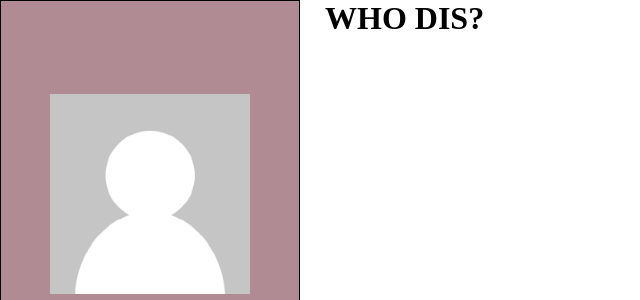
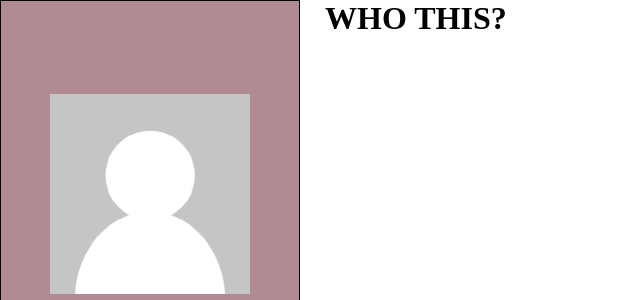
Before and after one commit to LoooMeN/reggio, a Flask app: page / in a window 1280 px wide. Shown: the top 300 px of the page, without its empty margins (0-640 px from the left). Run offline with Flask 2, Linux system fonts and the light colour scheme.

Commit message:
docker setup done

```diff
--- a/reggio/__init__.py
+++ b/reggio/__init__.py
@@ -2,7 +2,7 @@ from flask import Flask
 from flask_sqlalchemy import SQLAlchemy
 from flask_login import LoginManager
 
-from secret import *
+from reggio.secret import *
 
 
 connection_string = '%s://%s:%s@%s/%s' % (db_type, db_login, db_pass, db_host, db_name)
--- a/reggio/templates/tsar.html
+++ b/reggio/templates/tsar.html
@@ -1,5 +1,5 @@
 {% extends 'main.html' %}
 {% block body %}
-    <h1>WHO DIS?</h1>
+    <h1>WHO THIS?</h1>
     {% block child %}{% endblock %}
 {% endblock %}
```
Also changed, not shown: 3 other files.
